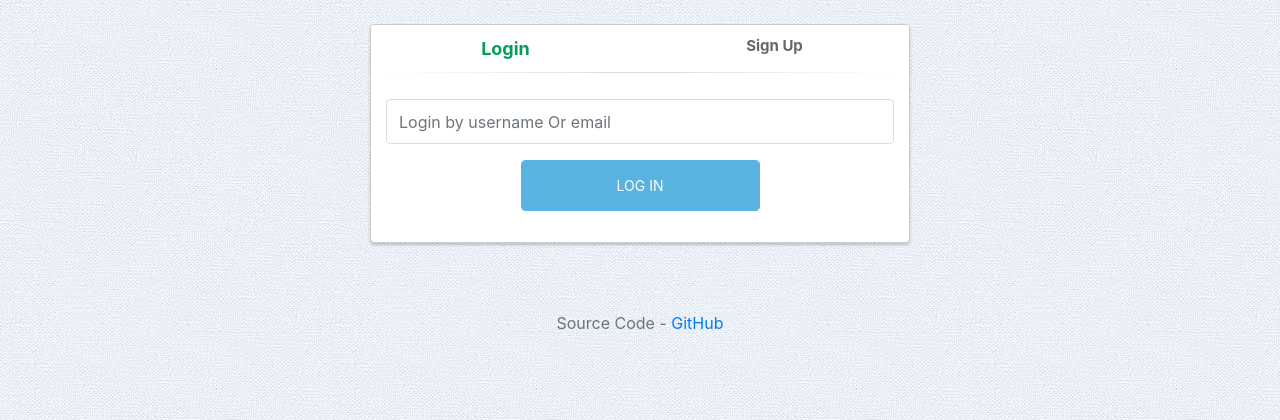
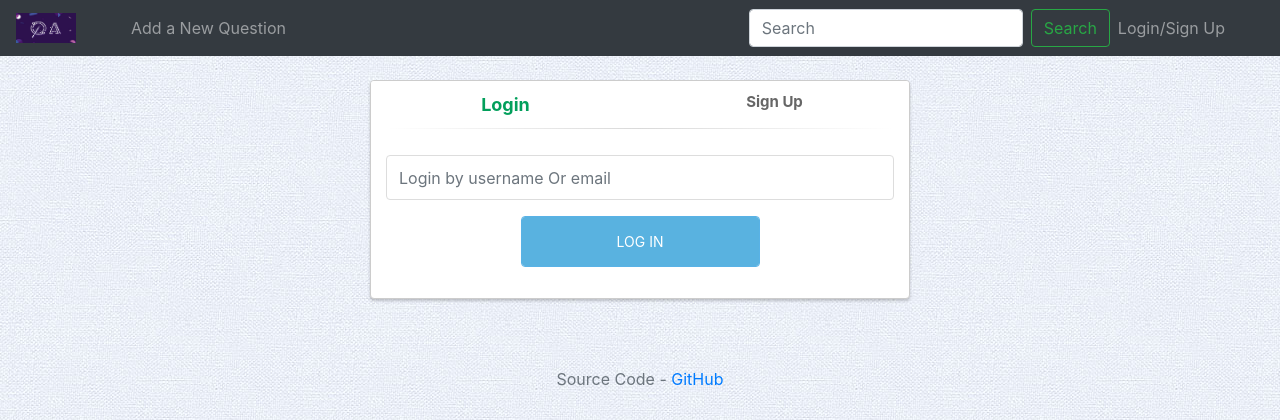
Before and after one commit to pradeep-sukhwani/question_answer, a Django app: page /qa/ in a window 1280 px wide. Shown: the top 420 px of the page. Run offline with Django 3.2, Linux system fonts and the light colour scheme; some libraries are stand-ins or nearby versions.

Commit message:
update base template

```diff
--- a/templates/index.html
+++ b/templates/index.html
@@ -6,8 +6,6 @@
     <base href="/">
 
     <link rel="stylesheet" href="https://maxcdn.bootstrapcdn.com/font-awesome/4.7.0/css/font-awesome.min.css">
-    <link rel="stylesheet"
-          href="https://cdnjs.cloudflare.com/ajax/libs/bootstrap-datetimepicker/4.17.47/css/bootstrap-datetimepicker.min.css">
     <link rel="stylesheet" href="https://stackpath.bootstrapcdn.com/bootstrap/4.1.3/css/bootstrap.min.css"
           integrity="sha384-MCw98/SFnGE8fJT3GXwEOngsV7Zt27NXFoaoApmYm81iuXoPkFOJwJ8ERdknLPMO" crossorigin="anonymous">
 
@@ -21,22 +19,24 @@
     {% endblock %}
 </head>
 <body>
-{% if user.user.is_authenticated %}
     <nav class="navbar navbar-expand-lg navbar-dark bg-dark">
-        <a class="navbar-brand" href="{% url 'api:profile' %}"><img id="brand" src="{% static 'img/logo.jpg' %}"></a>
+        <a class="navbar-brand" href="{% url 'api:page' %}"><img id="brand" src="{% static 'img/logo.jpg' %}"></a>
         <div class="container">
             <button class="navbar-toggler" type="button" data-toggle="collapse" data-target="#navbarTogglerDemo01"
                     aria-controls="navbarTogglerDemo01" aria-expanded="false" aria-label="Toggle navigation">
                 <span class="navbar-toggler-icon"></span>
             </button>
             <div class="collapse navbar-collapse" id="navbarTogglerDemo01">
-                <ul class="navbar-nav mr-auto mt-2 mt-lg-0"></ul>
+                <ul class="navbar-nav mr-auto mt-2 mt-lg-0">
+                    <li><a class="nav-link" href="{% url 'api:page' %}?addNQ=true">Add a New Question</a></li>
+                </ul>
+
                 <form id="searchForm" class="form-inline my-4 my-lg-0">
                     <input class="form-control mr-sm-2" type="search" placeholder="Search" aria-label="Search">
                     <button class="btn btn-outline-success my-2 my-sm-0" type="submit">Search</button>
                 </form>
-
-                <ul class="navbar-nav ">
+                {% if user.user.is_authenticated %}
+                    <ul class="navbar-nav">
                         <li class="nav-item dropdown">
                             <a href="#" class="nav-link dropdown-toggle" id="navDropDownLink" data-toggle="dropdown"
                                aria-haspopup="true" aria-expanded="false"><img src="{{ user.avatar.url }}" id="profile-img">  <span>{{ user.user.username }}</span></a>
@@ -47,11 +47,14 @@
                             </div>
                         </li>
                     </ul>
-
+                {% else %}
+                    <ul class="navbar-nav">
+                        <li><a href="{% url 'api:page' %}?login-signup=true" class="nav-link">Login/Sign Up</a></li>
+                    </ul>
+                {% endif %}
             </div>
         </div>
     </nav>
-{% endif %}
 {% block body %}{% endblock %}
 <p class="mt-5 mb-3 text-muted" style="text-align: center;">Source Code - <a
         href="https://github.com/pssukhwani/todo_list" target="_blank">GitHub</a></p>
```
Lines whose indentation alone changed are shown as unchanged.
